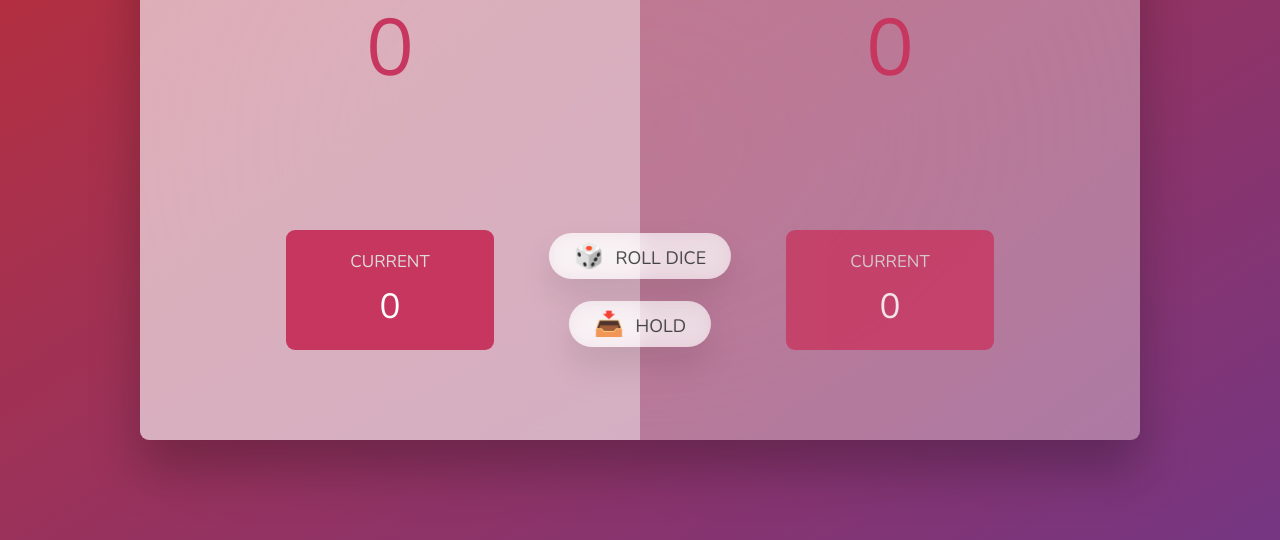
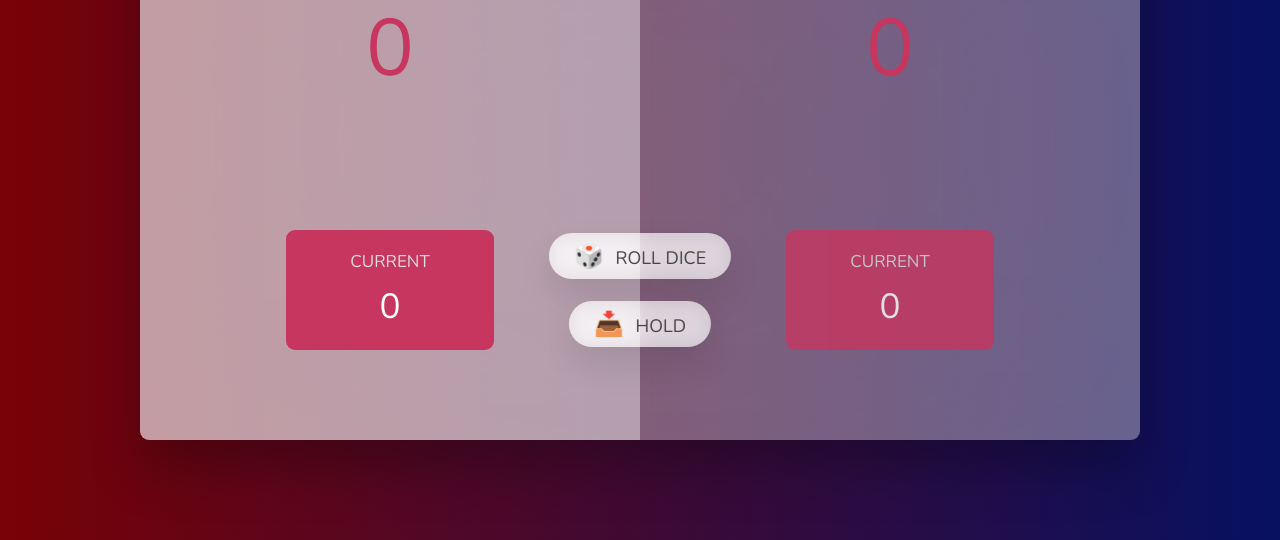
Before and after one commit to TyranxX/js-course, a plain HTML site: page dice-game/index.html in a window 1280 px wide. Shown: the part 260-800 px from the top of the page. Drawn offline with nearby package versions, Linux system fonts and the light colour scheme.

Commit message:
changed bg

```diff
--- a/dice-game/style.css
+++ b/dice-game/style.css
@@ -16,7 +16,7 @@ body {
   font-weight: 400;
   height: 100vh;
   color: #333;
-  background-image: linear-gradient(to top left, #753682 0%, #bf2e34 100%);
+  background-image: linear-gradient(to right, #780206, #061161);
   display: flex;
   align-items: center;
   justify-content: center;
```
